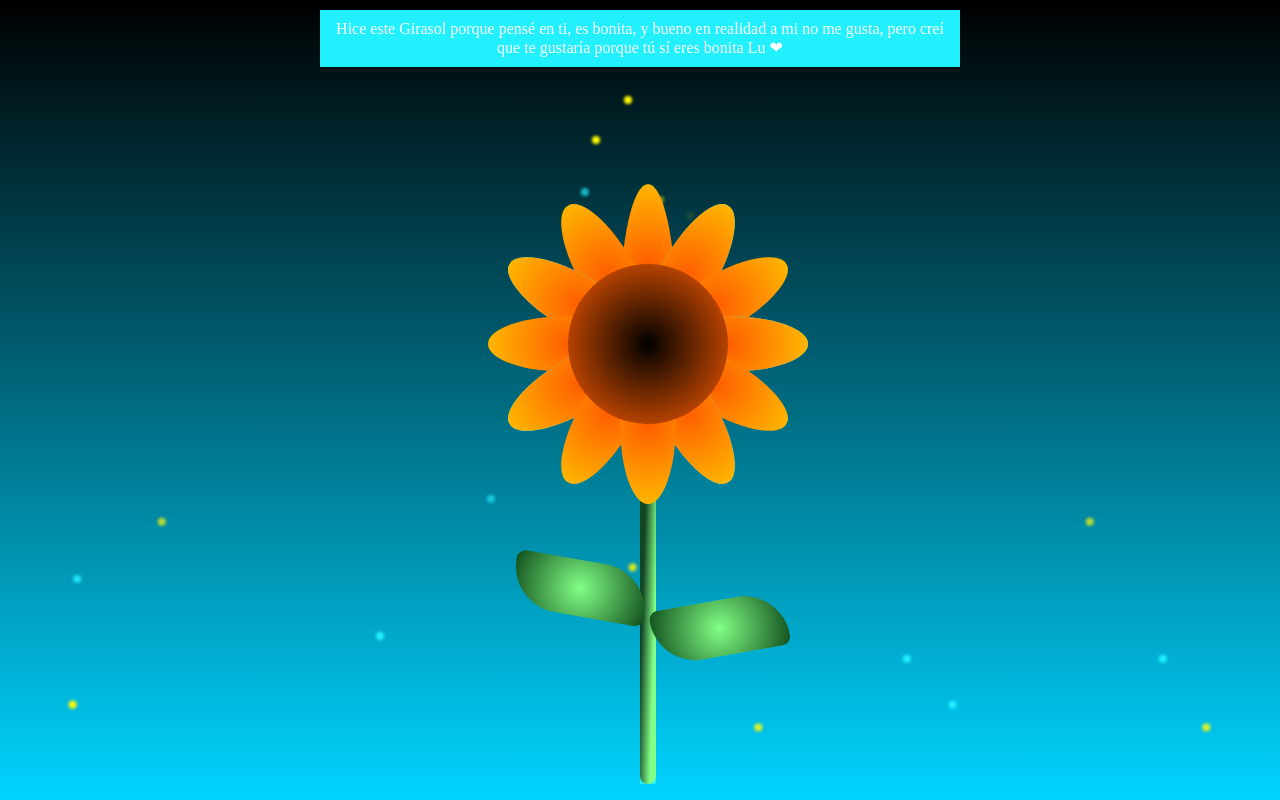
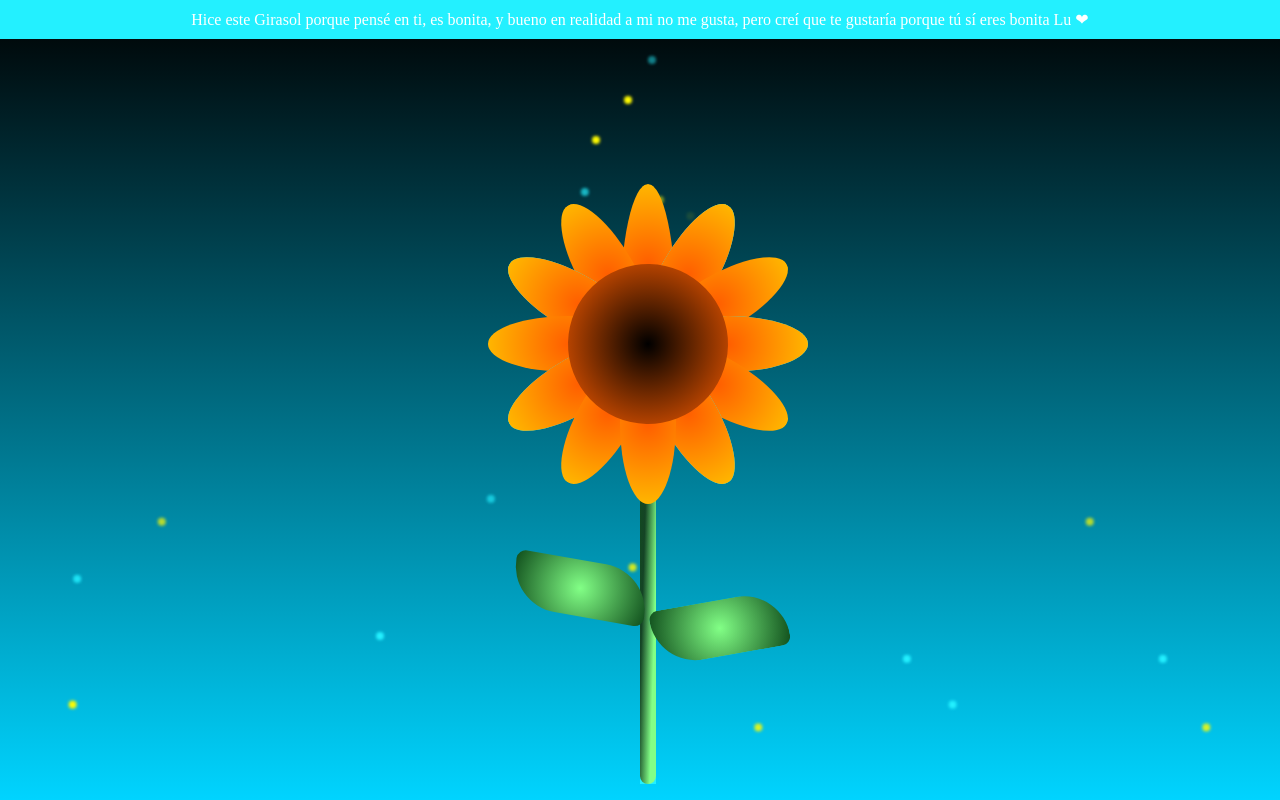
Before and after one commit to DSohm/Lu, a plain HTML site: page index.html in a window 1280 px wide. Drawn offline with Linux system fonts and the light colour scheme.

Commit message:
Update style.css

```diff
--- a/style.css
+++ b/style.css
@@ -22,10 +22,10 @@ body{
 }
 
 .header {
-     position: absolute;
-    top: 10px; /* Ajusta la posición vertical según tu preferencia */
-    left: 50%;
-    transform: translateX(-50%);
+     position: fixed; /* Cambio a posición fija */
+    top: 0; /* La parte superior del elemento se alineará con la parte superior de la ventana del navegador */
+    left: 0;
+    width: 100%; /* Se extiende a lo ancho de la ventana */
     text-align: center;
     color: white;
     z-index: 999; /* Asegura que el texto esté en la parte superior */
```
